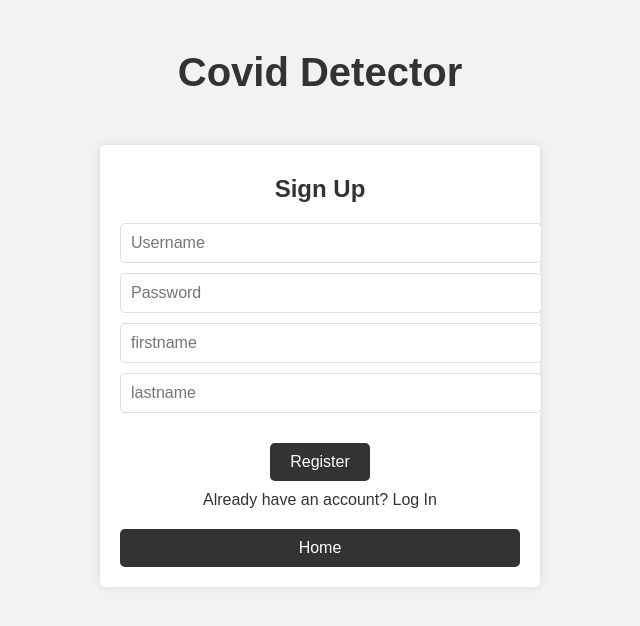
After one commit to Raghav2305/Covid-19-detection-using-Yolov7-Final-Year-Project, a Flask app: page /register in a window 1280 px wide. The commit adds this page. Shown: the top 626 px of the page, without its empty margins (320-960 px from the left). Run offline with Flask 3, Linux system fonts and the light colour scheme.

Commit message:
project-completed

```diff
--- a/app.py
+++ b/app.py
@@ -6,29 +6,131 @@ from PIL import Image
 import torch
 import torchvision.models as models
 from torchvision import transforms
-import cv2
+# import cv2
+from flask_sqlalchemy import SQLAlchemy
+from flask_login import UserMixin, LoginManager, login_user, login_required, current_user, logout_user
+from flask_wtf import FlaskForm
+from wtforms import StringField, PasswordField, SubmitField
+from wtforms.validators import InputRequired, Length, ValidationError
+from flask_bcrypt import Bcrypt
 
-app = Flask(__name__, template_folder='templates')
+app = Flask(__name__)
+app.config['SQLALCHEMY_DATABASE_URI'] = 'sqlite:///database.db'
+app.config['SECRET_KEY'] = 'theusual'
+db = SQLAlchemy(app)
+bcrypt = Bcrypt(app)
+
+with app.app_context():
+    db.create_all()
+
+login_manager = LoginManager()
+login_manager.init_app(app)
+login_manager.login_view = 'login'
+
+
+@login_manager.user_loader
+def load_user(user_id):
+    return User.query.get(int(user_id))
+
+
+class User(db.Model, UserMixin):
+    id = db.Column(db.Integer, primary_key=True)
+    firstname = db.Column(db.String(20), nullable=False)
+    lastname = db.Column(db.String(20), nullable=False)
+    username = db.Column(db.String(20), nullable=False, unique=True)
+    password = db.Column(db.String(80), nullable=False)
+
+
+class RegisterForm(FlaskForm):
+    username = StringField(validators=[
+                           InputRequired(), Length(min=4, max=20)], render_kw={"placeholder": "Username"})
+
+    password = PasswordField(validators=[
+                             InputRequired(), Length(min=8, max=20)], render_kw={"placeholder": "Password"})
+    firstname = StringField(validators=[
+        InputRequired(), Length(min=3, max=20)], render_kw={"placeholder": "firstname"})
+    lastname = StringField(validators=[
+        InputRequired(), Length(min=3, max=20)], render_kw={"placeholder": "lastname"})
+
+    submit = SubmitField('Register', render_kw={"class": "clearfix"})
+
+    def validate_username(self, username):
+        existing_user_username = User.query.filter_by(
+            username=username.data).first()
+        if existing_user_username:
+            raise ValidationError(
+                'That username already exists. Please choose a different one.')
+
+
+class LoginForm(FlaskForm):
+    username = StringField(validators=[
+                           InputRequired(), Length(min=4, max=20)], render_kw={"placeholder": "Username"})
+
+    password = PasswordField(validators=[
+                             InputRequired(), Length(min=8, max=20)], render_kw={"placeholder": "Password"})
+
+    submit = SubmitField('Login')
 # model = load_model("./Resnet50/resnet50.h5")
+
 
 device = torch.device("cuda:0" if torch.cuda.is_available() else "cpu")
 weights_path = "./Yolov7/best.pt"
 # Load the best weights from file
 model = torch.hub.load("WongKinYiu/yolov7", "custom",
                        weights_path, trust_repo=True)
-model.to(device)
+# model.to(device)
 
-transform = transforms.Compose([
-    transforms.ToPILImage(),
-    transforms.Resize((640, 640)),
-    transforms.ToTensor(),
-    transforms.Normalize([0.485, 0.456, 0.406], [0.229, 0.224, 0.225])
-])
+# transform = transforms.Compose([
+#     transforms.ToPILImage(),
+#     transforms.Resize((640, 640)),
+#     transforms.ToTensor(),
+#     transforms.Normalize([0.485, 0.456, 0.406], [0.229, 0.224, 0.225])
+# ])
 
 
 @app.route("/")
 def welcome():
-    return render_template("index.html")
+    return render_template("home.html")
+
+
+@app.route('/index', methods=['GET', 'POST'])
+@login_required
+def index():
+    return render_template('index.html')
+
+
+@app.route("/login", methods=["GET", "POST"])
+def login():
+    form = LoginForm()
+    if form.validate_on_submit():
+        user = User.query.filter_by(username=form.username.data).first()
+        if user:
+            if bcrypt.check_password_hash(user.password, form.password.data):
+                login_user(user)
+                return redirect(url_for('index'))
+        else:
+            form.username.errors.append('User not found')
+    return render_template("login.html", form=form)
+
+
+@app.route("/register", methods=["GET", "POST"])
+def register():
+    form = RegisterForm()
+    if form.validate_on_submit():
+        hashed_password = bcrypt.generate_password_hash(form.password.data)
+        new_user = User(username=form.username.data, password=hashed_password,
+                        firstname=form.firstname.data, lastname=form.lastname.data)
+        db.session.add(new_user)
+        db.session.commit()
+        return redirect(url_for('login'))
+    return render_template("register.html", form=form)
+
+
+@app.route("/logout", methods=["GET", "POST"])
+@login_required
+def logout():
+    logout_user()
+    return redirect(url_for('login'))
 
 
 @app.route("/about")
--- a/templates/base.html
+++ b/templates/base.html
@@ -22,7 +22,7 @@
         <div class="collapse navbar-collapse" id="navbarSupportedContent">
           <ul class="navbar-nav mr-auto">
             <li class="nav-item active">
-              <a class="nav-link" href= {{url_for("welcome")}}>Home <span class="sr-only">(current)</span></a>
+              <a class="nav-link" href= {{url_for("index")}}>Home <span class="sr-only">(current)</span></a>
             </li>
             <li class="nav-item">
               <a class="nav-link" href= {{url_for("about")}}>About the Project</a>
@@ -33,6 +33,9 @@
 
             <li class="nav-item">
               <a class="nav-link disabled" href= {{url_for("impact")}} >Impact of Covid-19</a>
+            </li>
+            <li class="nav-item">
+              <a class="nav-link disabled" href= {{url_for("logout")}} >LogOut</a>
             </li>
           </ul>
 
--- a/templates/predict.html
+++ b/templates/predict.html
@@ -8,7 +8,7 @@
 <h1 class="p-1">Prediction Result</h1>
 {% if prediction == "COVID" or prediction == "Covid" %}
     <article class="results">
-       <b> The predicted class is: <u>{{ prediction }} with an accuracy of 96% !!</u></b>
+       <b> The predicted class is: <u>{{ prediction }}</u> with an accuracy of 96% !!</b>
     </article>
     <article class="covid-text">
 
@@ -26,7 +26,7 @@
 
 {% if prediction == "NORMAL" or prediction == "Normal" %}
 <article class="results">
-    <b> The predicted class is: <u>{{ prediction }}</u></b>
+    <b> The predicted class is: <u>{{ prediction }}</u> with an accuracy of 96% !!</b>
  </article>
 
  <article class="covid-text">
--- /dev/null
+++ b/templates/register.html
@@ -0,0 +1,117 @@
+<!DOCTYPE html>
+<html>
+	<head>
+		<title>Register - Covid Detector</title>
+		<meta charset="utf-8">
+		<meta name="viewport" content="width=device-width, initial-scale=1.0">
+		<style>
+			body {
+				background-color: #f2f2f2;
+				font-family: Arial, sans-serif;
+			}
+
+			form {
+				max-width: 400px;
+				margin: 50px auto;
+				padding: 20px;
+				background-color: #fff;
+				box-shadow: 0 0 10px rgba(0,0,0,.1);
+				border-radius: 5px;
+				text-align: center;
+			}
+
+			h1.l-1 {
+				text-align: center;
+				font-size: 40px;
+				color: #333;
+				margin-top: 50px;
+			}
+
+			h2 {
+				font-size: 24px;
+				color: #333;
+				margin-bottom: 20px;
+				margin-top: 10px;
+			}
+
+			input[type="text"],
+			input[type="password"] {
+				display: block;
+				width: 100%;
+				padding: 10px;
+				margin: 10px 0;
+				font-size: 16px;
+				border-radius: 5px;
+				border: 1px solid #ddd;
+				color: #333;
+				background-color: #fff;
+			}
+
+			input[type="submit"] {
+				background-color: #333;
+				color: #fff;
+				font-size: 16px;
+				padding: 10px 20px;
+				border: none;
+				border-radius: 5px;
+				cursor: pointer;
+				margin-top: 20px;
+				transition: background-color 0.3s;
+			}
+
+			input[type="submit"]:hover {
+				background-color: #555;
+			}
+
+			a {
+				color: #333;
+				text-decoration: none;
+				font-size: 16px;
+				transition: color 0.3s;
+				display: block;
+				margin-top: 10px;
+			}
+
+			a:hover {
+				color: #555;
+			}
+
+			.btn {
+				background-color: #333;
+				color: #fff;
+				font-size: 16px;
+				padding: 10px 20px;
+				border: none;
+				border-radius: 5px;
+				cursor: pointer;
+				margin-top: 20px;
+				transition: background-color 0.3s;
+			}
+
+			.btn:hover {
+				background-color: #555;
+			}
+
+			h1.l-1 {
+				text-align: center;
+				font-size: 40px;
+				color: #333;
+				margin-top: 50px;
+			}
+		</style>
+	</head>
+	<body>
+		<h1 class="l-1">Covid Detector</h1>
+		<form method="POST" action="">
+			<h2>Sign Up</h2>
+			{{ form.hidden_tag() }}
+	        {{ form.username }}
+	        {{ form.password }}
+	        {{ form.firstname }}
+	        {{ form.lastname }}
+	        {{ form.submit }}
+			<a href="{{ url_for('login') }}">Already have an account? Log In</a>
+			<a class="btn" href= "/">Home</a>
+		</form>
+	</body>
+</html>
```
Also changed, not shown: templates/home.html (added, +54 -0 lines), templates/login.html (added, +106 -0 lines), database.db (added), instance/database.db (added).
